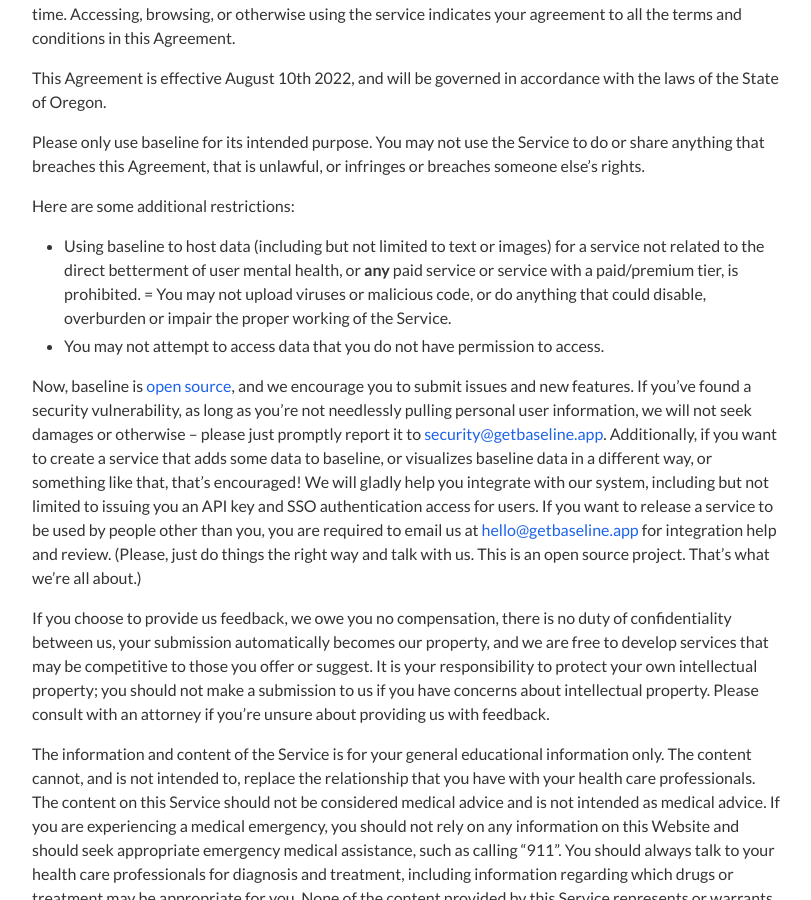
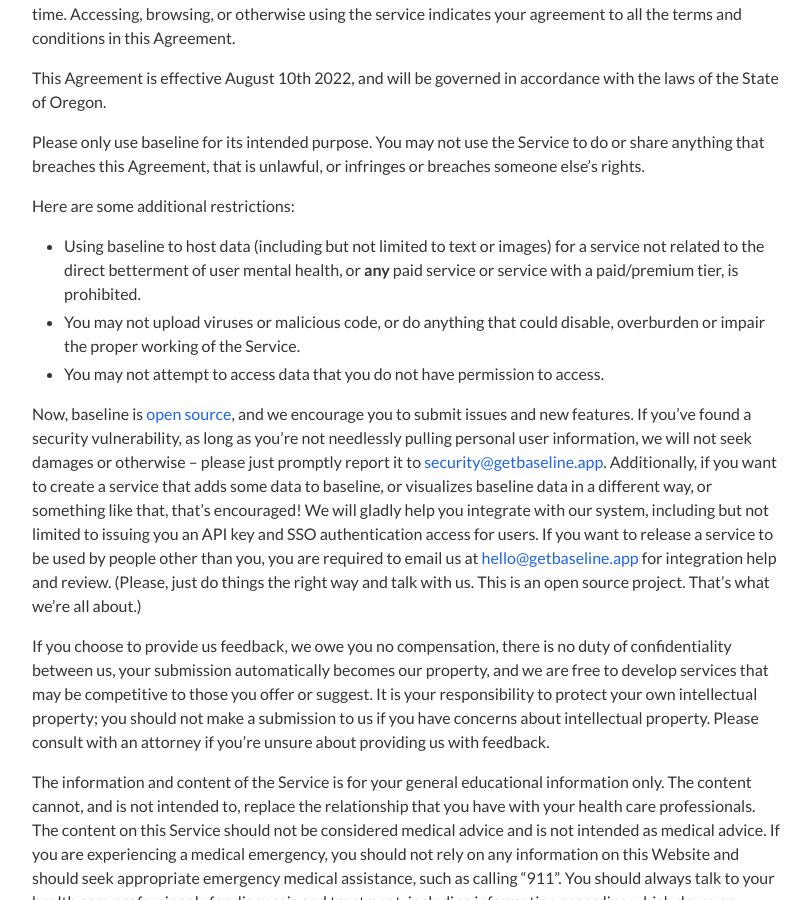
Before and after one commit to nkalupahana/baseline, a Jekyll site: the page built from docs/_pages/terms.md, in a window 1280 px wide and 900 px high, scrolled down 346 px. Shown: the whole window, without its empty margins (233-1044 px from the left). Built offline with Jekyll 4.4.1, drawn with Linux system fonts in a browser that asks for light colours; nearby versions of some CDN libraries.

Commit message:
[PROD-3] Fix typo in ToS

```diff
--- a/docs/_pages/terms.md
+++ b/docs/_pages/terms.md
@@ -16,7 +16,7 @@ Please only use baseline for its intended purpose. You may not use the Service t
 
 Here are some additional restrictions:
 - Using baseline to host data (including but not limited to text or images) for a service not related to the direct betterment of user mental health, or **any** paid service or service with a paid/premium tier, is prohibited.
-= You may not upload viruses or malicious code, or do anything that could disable, overburden or impair the proper working of the Service.
+- You may not upload viruses or malicious code, or do anything that could disable, overburden or impair the proper working of the Service.
 - You may not attempt to access data that you do not have permission to access.
 
 Now, baseline is [open source](https://github.com/nkalupahana/baseline), and we encourage you to submit issues and new features. If you’ve found a security vulnerability, as long as you’re not needlessly pulling personal user information, we will not seek damages or otherwise – please just promptly report it to [security@getbaseline.app](mailto:security@getbaseline.app). Additionally, if you want to create a service that adds some data to baseline, or visualizes baseline data in a different way, or something like that, that’s encouraged! We will gladly help you integrate with our system, including but not limited to issuing you an API key and SSO authentication access for users. If you want to release a service to be used by people other than you, you are required to email us at [hello@getbaseline.app](mailto:hello@getbaseline.app) for integration help and review. (Please, just do things the right way and talk with us. This is an open source project. That’s what we’re all about.)
```
